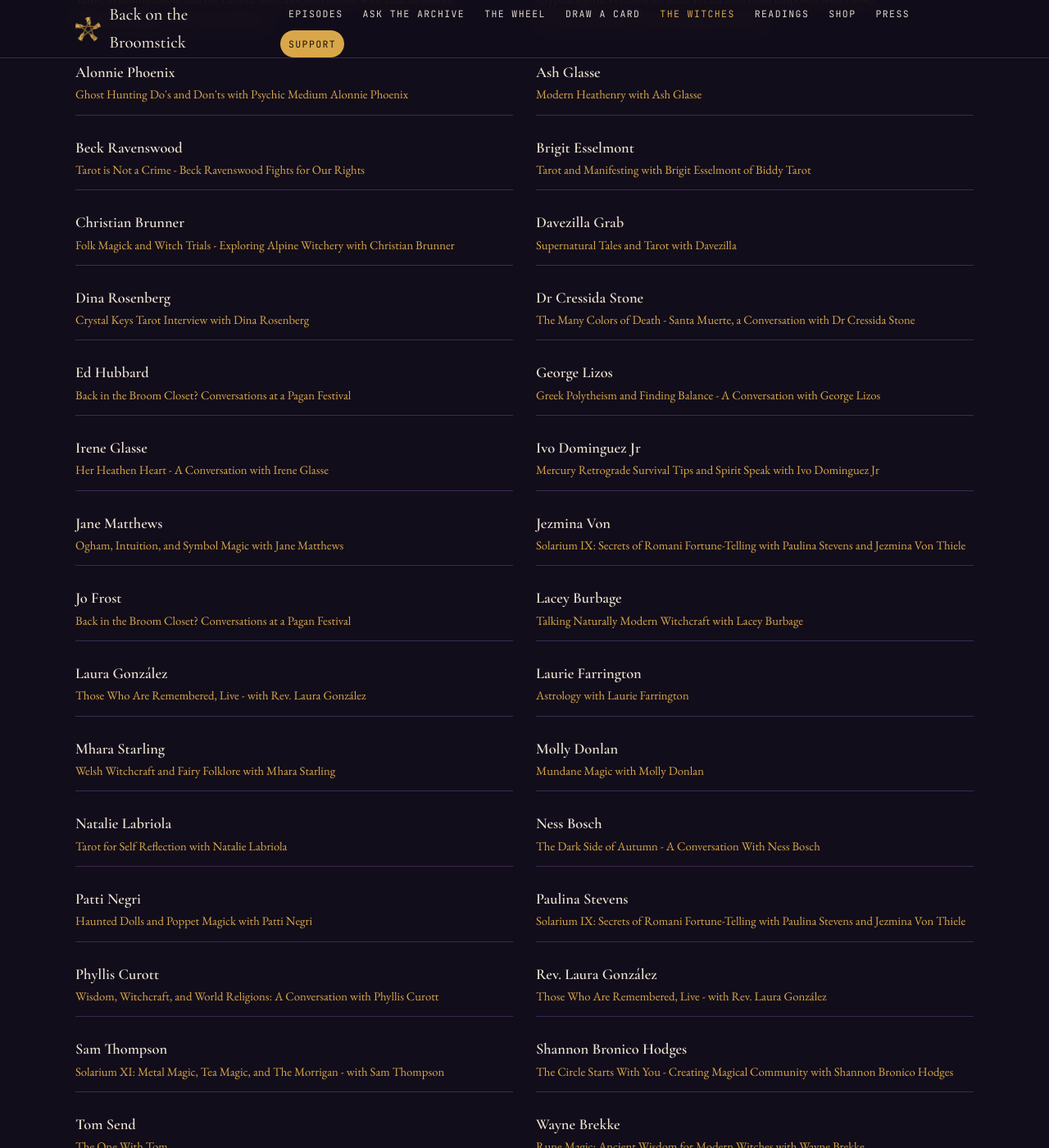
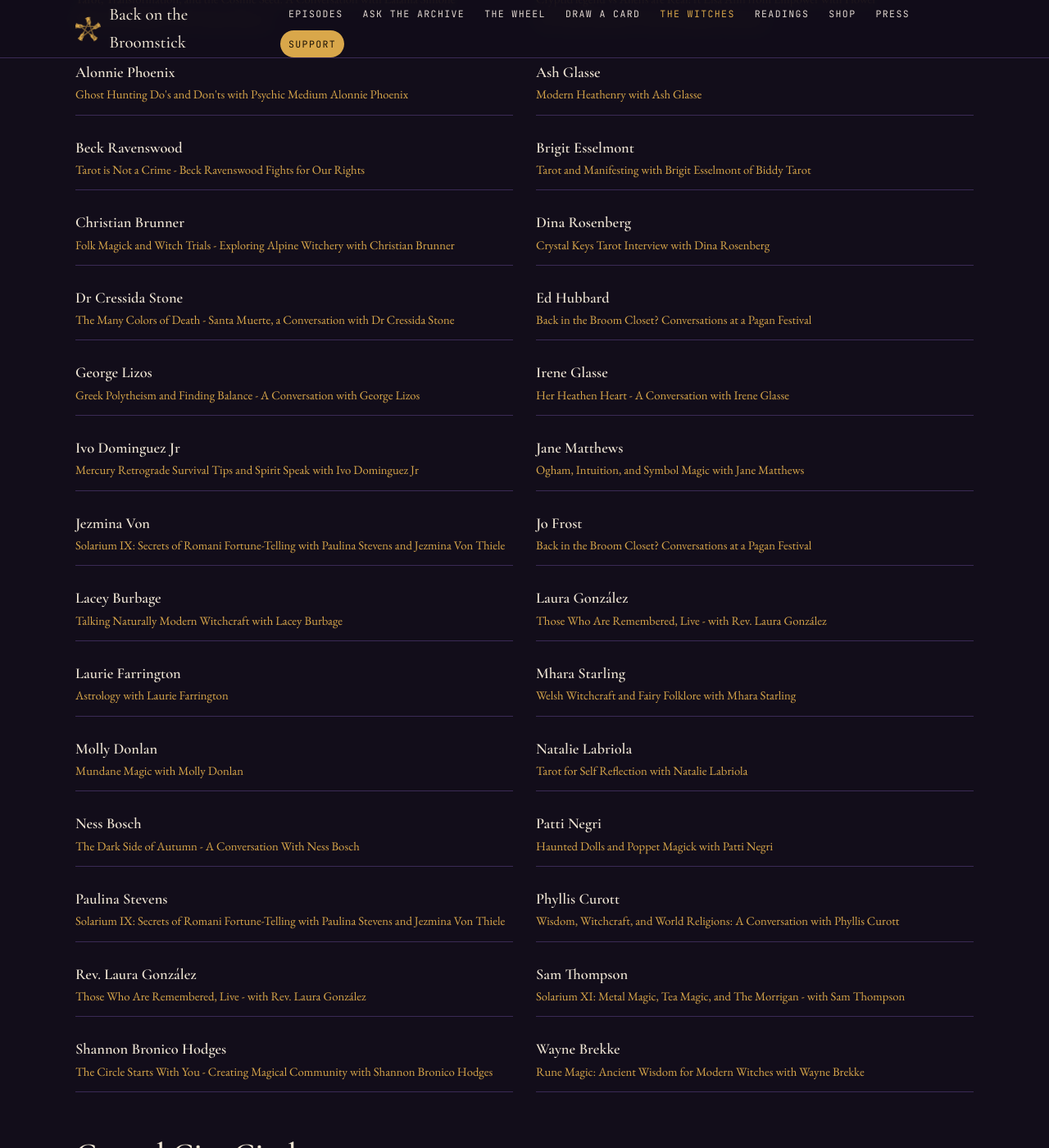
Before and after one commit to charles-forsyth/backonthebroomstick, a Jekyll site: the page built from witches.html, in a window 1280 px wide and 1400 px high, scrolled down 1815 px. Shown: the whole window at 82% size. Built offline with Jekyll 4.4.1, drawn with Linux system fonts in a browser that asks for light colours.

Commit message:
Data: drop two fake guests made by fusing title and notes (Tom Send, Davezilla Grab) (#11)

```diff
--- a/_data/guests.json
+++ b/_data/guests.json
@@ -69,12 +69,6 @@
   "name": "Christian Brunner",
   "episodes": [
    "113-folk-magick-and-witch-trials-exploring-alpine-witchery-with-christian"
-  ]
- },
- {
-  "name": "Davezilla Grab",
-  "episodes": [
-   "75-supernatural-tales-and-tarot-with-davezilla"
   ]
  },
  {
@@ -210,12 +204,6 @@
   ]
  },
  {
-  "name": "Tom Send",
-  "episodes": [
-   "swh-13-the-one-with-tom"
-  ]
- },
- {
   "name": "Wayne Brekke",
   "episodes": [
    "31-rune-magic-ancient-wisdom-for-modern-witches-with-wayne-brekke"
--- a/_data/stats.json
+++ b/_data/stats.json
@@ -4,6 +4,6 @@
  "swh": 86,
  "hours": 234,
  "words": 2634829,
- "guests": 36,
+ "guests": 34,
  "latest": "2026-10-02"
 }
```
Also changed, not shown: _data/episodes.json.
